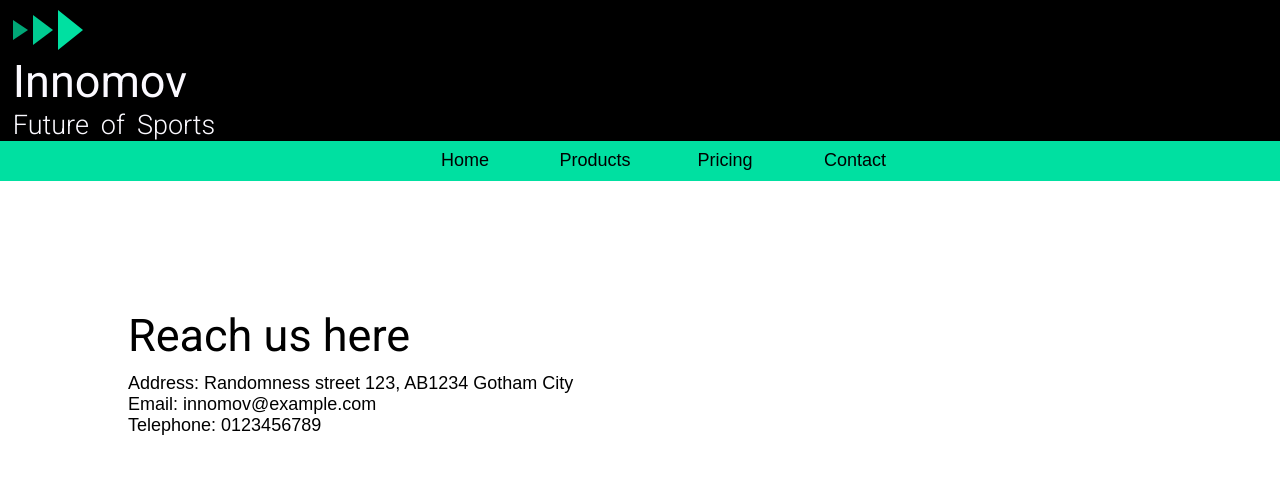
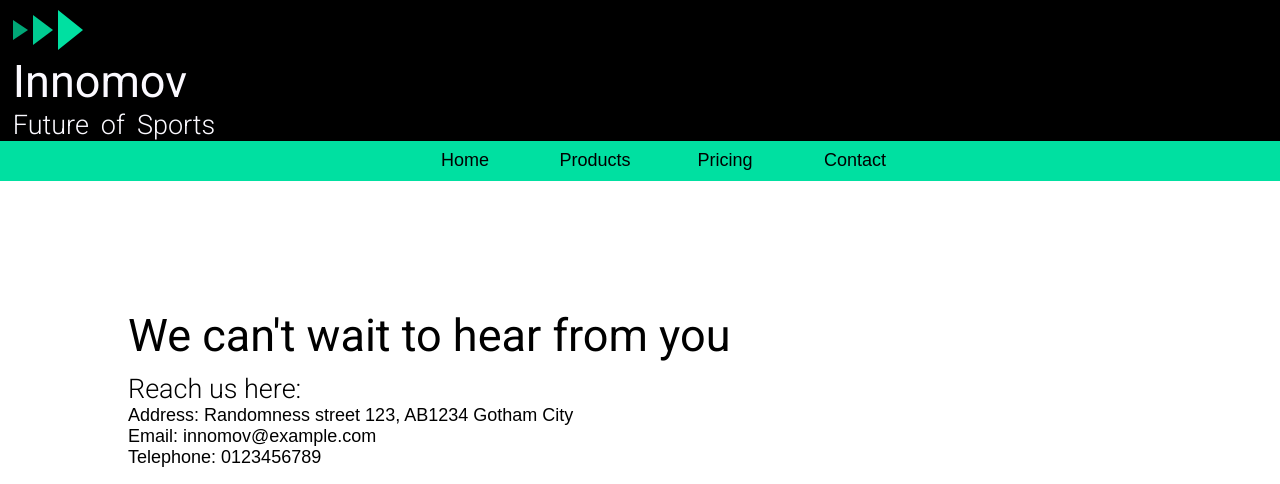
Before and after one commit to pierickm/pierickm.github.io, a plain HTML site: page contact.html in a window 1280 px wide. Shown: the top 484 px of the page. Drawn offline with Linux system fonts and the light colour scheme; a web font is replaced by a local one.

Commit message:
add heading to section

```diff
--- a/contact.html
+++ b/contact.html
@@ -34,8 +34,9 @@
             </ul>
         </nav>
         <section id="contact-page">
-            <h2 id="header-contact">Reach us here</h2>
+            <h2 id="header-contact">We can't wait to hear from you</h2>
             <section id="contactinfo">
+                <h2>Reach us here:</h2>
                 <p>Address: Randomness street 123, AB1234 Gotham City</p>
                 <p>Email: innomov@example.com</p>
                 <p>Telephone: 0123456789</p>
```
